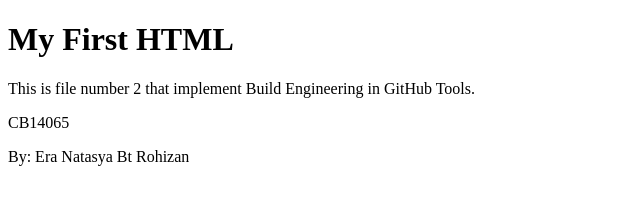
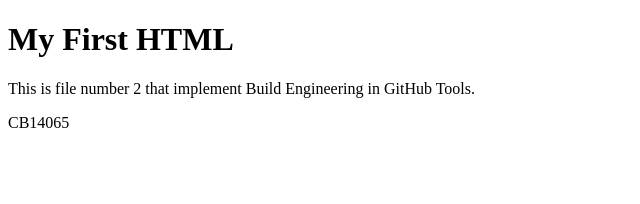
Before and after one commit to EraNatasya/Test-Test, a plain HTML site: page index.html in a window 1280 px wide. Shown: the whole page, without its empty margins (0-640 px from the left). Drawn offline with Linux system fonts and the light colour scheme.

Commit message:
Update index.html

```diff
--- a/index.html
+++ b/index.html
@@ -8,7 +8,7 @@
 <h1>My First HTML</h1>
 <p>This is file number 2 that implement Build Engineering in GitHub Tools.</p>
   <p>CB14065</p>
-  <p>By: Era Natasya Bt Rohizan</p>
+
 
 </body>
 </html>
```
